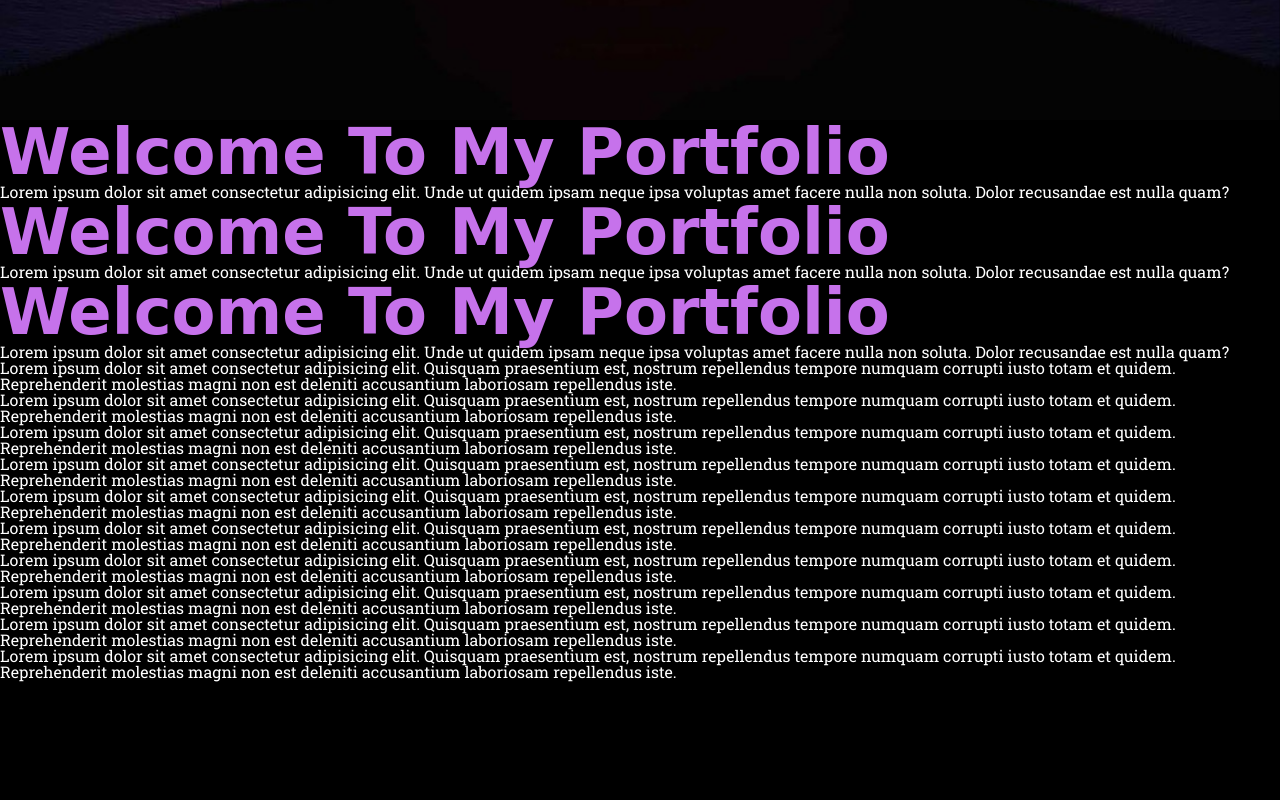
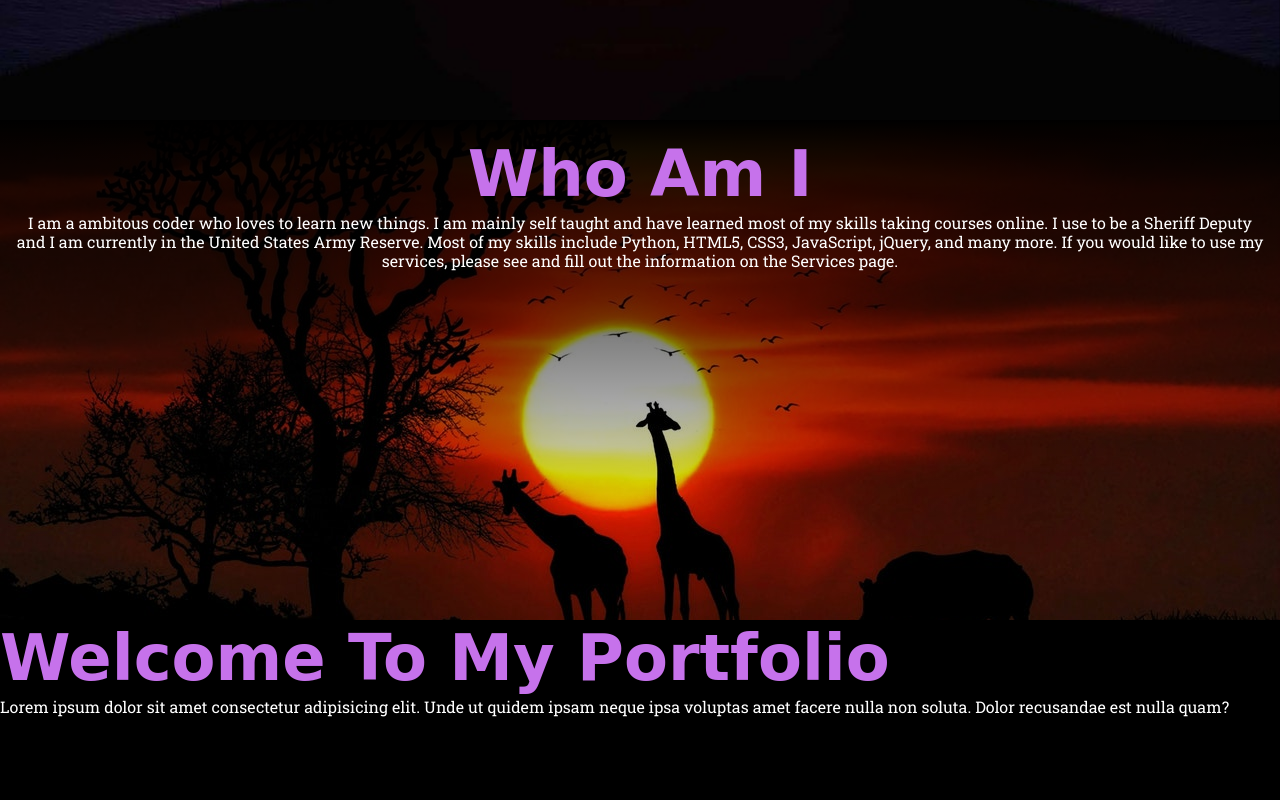
Before and after one commit to lightfootc/My_Portfolio, a plain HTML site: page index.html in a window 1280 px wide. Shown: the part 680-1480 px from the top of the page. Before the commit the page ends 1362 px from the top, so only its background shows below. Drawn offline with nearby package versions, Linux system fonts and the light colour scheme; a web font is replaced by a local one.

Commit message:
Bio section is complete

```diff
--- a/index.html
+++ b/index.html
@@ -39,27 +39,18 @@
             <h1>Cody Lightfoot</h1>
         </div>
     </section>
+    <section class="bio content">
+        <div class="wrapper">
+            <h1>Who Am I</h1>
+            <p>I am a ambitous coder who loves to learn new things. I am mainly self taught and have learned most of my skills taking courses online. I use to be a Sheriff Deputy and I am currently in the United States Army Reserve. Most of my skills include Python, HTML5, CSS3, JavaScript, jQuery, and many more. If you would like to use my services, please see and fill out the information on the <a href="./index.html">Services</a> page.</p>
+        </div>
+    </section>
     <section class="content">
         <h1>Welcome To My Portfolio</h1>
         <p>Lorem ipsum dolor sit amet consectetur adipisicing elit. Unde ut quidem ipsam neque ipsa voluptas amet facere nulla non soluta. Dolor recusandae est nulla quam?</p>
     </section>
     <section class="content">
-            <h1>Welcome To My Portfolio</h1>
-            <p>Lorem ipsum dolor sit amet consectetur adipisicing elit. Unde ut quidem ipsam neque ipsa voluptas amet facere nulla non soluta. Dolor recusandae est nulla quam?</p>
-    </section>
-    <section class="content">
-            <h1>Welcome To My Portfolio</h1>
-            <p>Lorem ipsum dolor sit amet consectetur adipisicing elit. Unde ut quidem ipsam neque ipsa voluptas amet facere nulla non soluta. Dolor recusandae est nulla quam?</p>
-            <p>Lorem ipsum dolor sit amet consectetur adipisicing elit. Quisquam praesentium est, nostrum repellendus tempore numquam corrupti iusto totam et quidem. Reprehenderit molestias magni non est deleniti accusantium laboriosam repellendus iste.</p>
-            <p>Lorem ipsum dolor sit amet consectetur adipisicing elit. Quisquam praesentium est, nostrum repellendus tempore numquam corrupti iusto totam et quidem. Reprehenderit molestias magni non est deleniti accusantium laboriosam repellendus iste.</p>
-            <p>Lorem ipsum dolor sit amet consectetur adipisicing elit. Quisquam praesentium est, nostrum repellendus tempore numquam corrupti iusto totam et quidem. Reprehenderit molestias magni non est deleniti accusantium laboriosam repellendus iste.</p>
-            <p>Lorem ipsum dolor sit amet consectetur adipisicing elit. Quisquam praesentium est, nostrum repellendus tempore numquam corrupti iusto totam et quidem. Reprehenderit molestias magni non est deleniti accusantium laboriosam repellendus iste.</p>
-            <p>Lorem ipsum dolor sit amet consectetur adipisicing elit. Quisquam praesentium est, nostrum repellendus tempore numquam corrupti iusto totam et quidem. Reprehenderit molestias magni non est deleniti accusantium laboriosam repellendus iste.</p>
-            <p>Lorem ipsum dolor sit amet consectetur adipisicing elit. Quisquam praesentium est, nostrum repellendus tempore numquam corrupti iusto totam et quidem. Reprehenderit molestias magni non est deleniti accusantium laboriosam repellendus iste.</p>
-            <p>Lorem ipsum dolor sit amet consectetur adipisicing elit. Quisquam praesentium est, nostrum repellendus tempore numquam corrupti iusto totam et quidem. Reprehenderit molestias magni non est deleniti accusantium laboriosam repellendus iste.</p>
-            <p>Lorem ipsum dolor sit amet consectetur adipisicing elit. Quisquam praesentium est, nostrum repellendus tempore numquam corrupti iusto totam et quidem. Reprehenderit molestias magni non est deleniti accusantium laboriosam repellendus iste.</p>
-            <p>Lorem ipsum dolor sit amet consectetur adipisicing elit. Quisquam praesentium est, nostrum repellendus tempore numquam corrupti iusto totam et quidem. Reprehenderit molestias magni non est deleniti accusantium laboriosam repellendus iste.</p>
-            <p>Lorem ipsum dolor sit amet consectetur adipisicing elit. Quisquam praesentium est, nostrum repellendus tempore numquam corrupti iusto totam et quidem. Reprehenderit molestias magni non est deleniti accusantium laboriosam repellendus iste.</p>
+        <h1>Welcome To My Portfolio</h1>
     </section>
 
     <script
--- a/resources/css/style.css
+++ b/resources/css/style.css
@@ -8,7 +8,19 @@ html{
 
 body{
     background-color: #000;
-    color: #fff
+    color: #fff;
+    line-height: 1.2;
+}
+
+.wrapper{
+    height: 400px;
+    padding: 1rem;
+    text-align: center;
+    background: linear-gradient(to bottom, rgba(0, 0, 0, 1), rgba(0, 0, 0, 0));
+}
+
+.content{
+    height: 500px;
 }
 
 /* Navigation Bar */
@@ -131,12 +143,12 @@ header.navBackground .logo img{
 }
 
 .jumbo-content h1{
-    font-size: 2.5rem;
+    font-size: 2.2rem;
 }
 
 .jumbo-content h4{
     font-family: 'Megrim', cursive;
-    font-size: 1.4rem;
+    font-size: 1.2rem;
     font-weight: 900;
 }
 
@@ -146,3 +158,20 @@ header.navBackground .logo img{
     font-weight: bold;
     font-size: 4rem;
 }
+
+/* Bio Section */
+.bio{
+    background: url(/resources/images/trees.jpeg);
+    background-size: cover;
+    background-repeat: no-repeat;
+    background-position: center;
+}
+
+a{
+    text-decoration: none;
+    color: #fff;
+}
+
+a:hover{
+    cursor: pointer;
+}
```
Also changed, not shown: resources/images/trees.jpeg (added).
